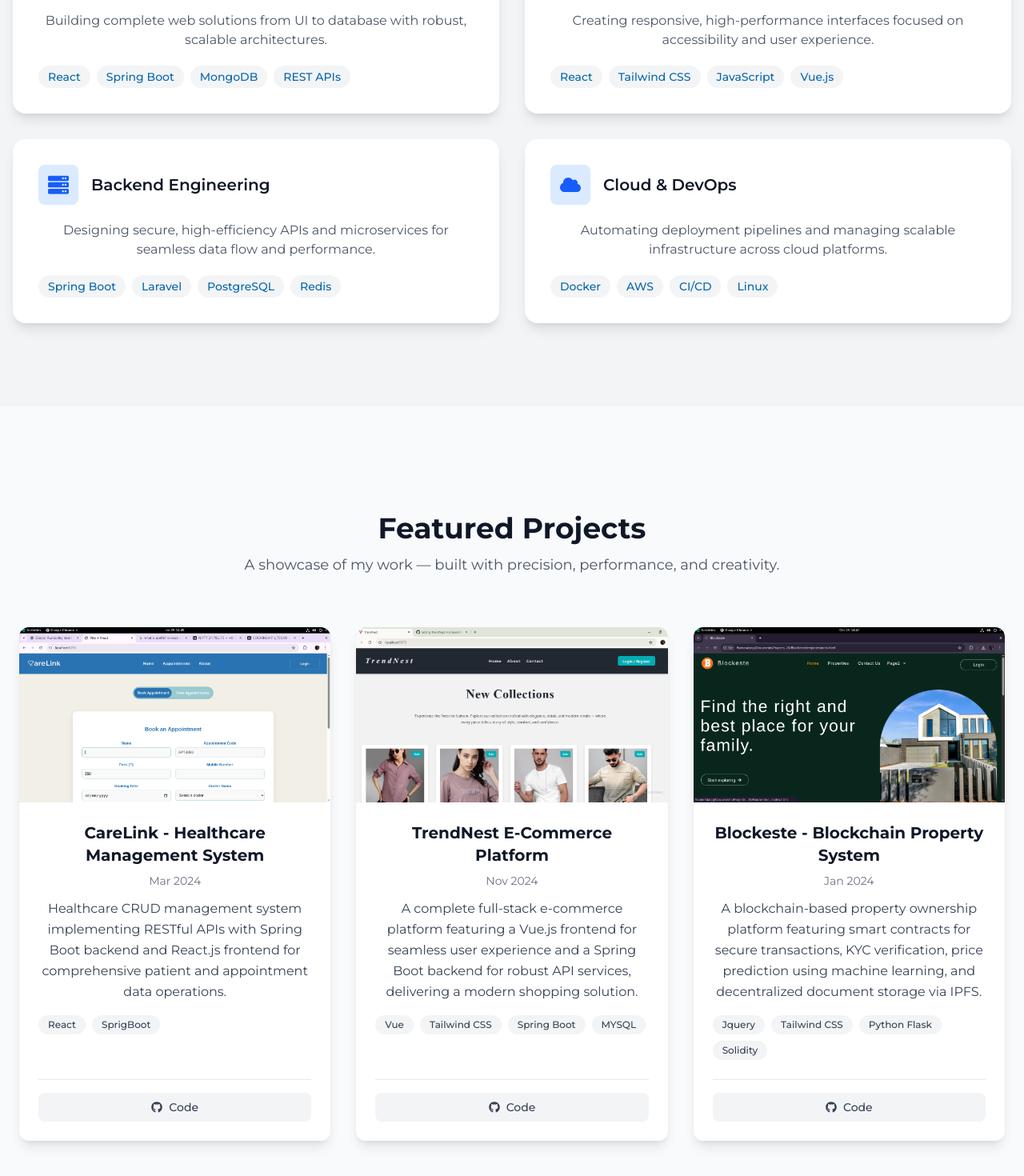
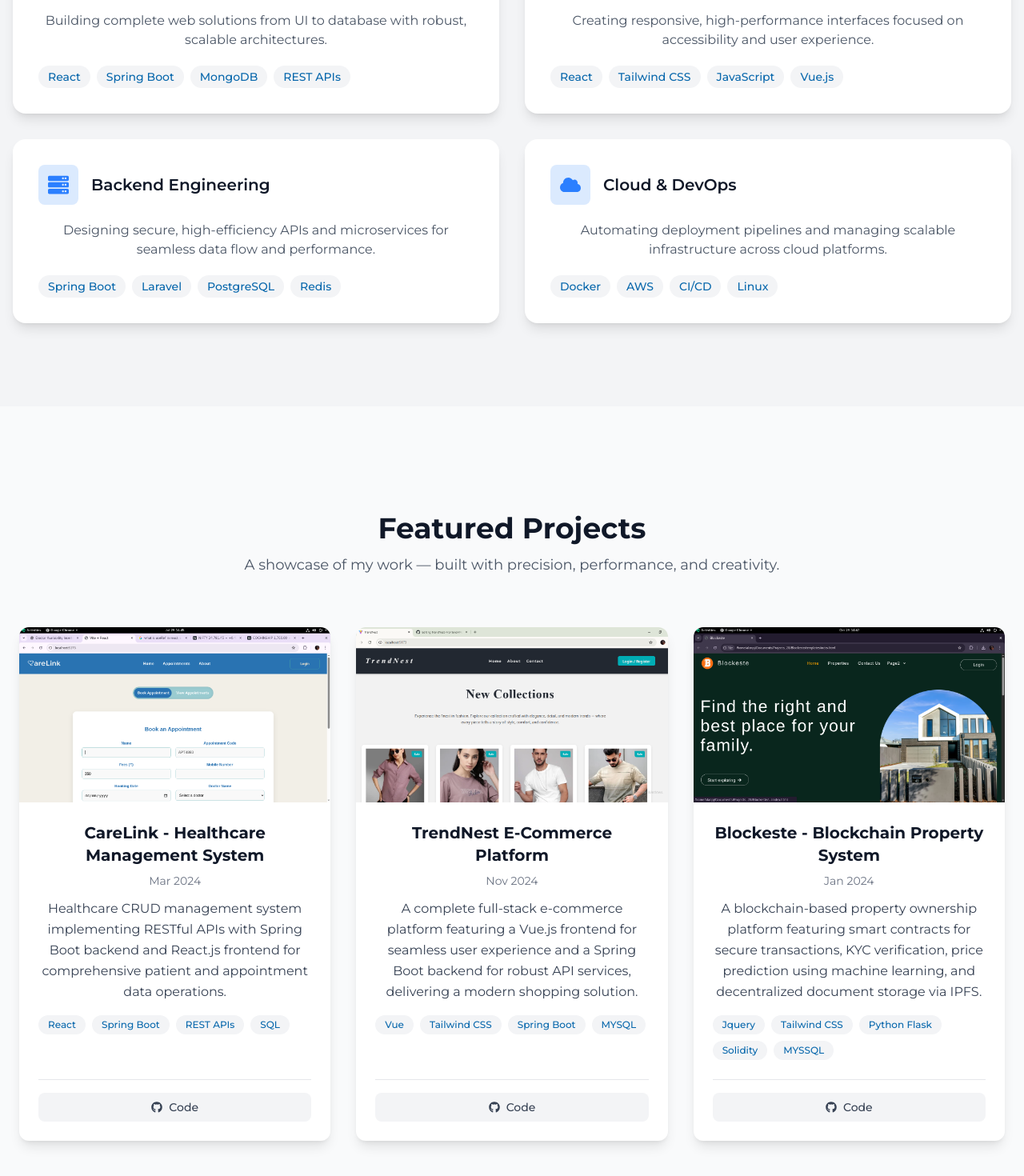
Before and after one commit to Alan-P-J/React_Tailwind_Portfolio_Demo, a React (Vite) app: page / in a window 1280 px wide. Shown: the part 2084-3554 px from the top of the page at 80% size. Built offline with nearby package versions, Linux system fonts and the light colour scheme; a web font is replaced by a local one.

Commit message:
Still have scrolling hover issue in mobile view

```diff
--- a/src/components/Projects.jsx
+++ b/src/components/Projects.jsx
@@ -16,7 +16,7 @@ const Projects = forwardRef((props, ref) => {
 
       ],
       techStack: {
-        frontend: [{ icon: SiReact, name: "React" }, { icon: SiSpringboot, name: "SprigBoot" }],
+        frontend: [{ icon: SiReact, name: "React" }, { icon: SiSpringboot, name: "Spring Boot" },{ icon: SiSpringboot, name: "REST APIs" },{ icon: SiSpringboot, name: "SQL" }],
       },
       liveDemo: "https://weather.alanj.dev",
       sourceCode: "https://github.com/Alan-P-J/CareLink-using-Spring-boot",
@@ -50,7 +50,7 @@ const Projects = forwardRef((props, ref) => {
       ],
       techStack: {
         frontend: [{ icon: SiReact, name: "Jquery" }, { icon: SiTailwindcss, name: "Tailwind CSS" }],
-        backend: [{ icon: SiSpringboot, name: "Python Flask" },{ icon: SiSpringboot, name: "Solidity" } ],
+        backend: [{ icon: SiSpringboot, name: "Python Flask" },{ icon: SiSpringboot, name: "Solidity" },{ icon: SiSpringboot, name: "MYSSQL" } ],
       },
       liveDemo: "https://taskmanager.alanj.dev",
       sourceCode: "https://github.com/Alan-P-J/Blockeste",
@@ -124,7 +124,7 @@ const Projects = forwardRef((props, ref) => {
                         techs.map((tech, i) => (
                           <span
                             key={`${category}-${i}`}
-                            className="inline-flex items-center gap-1 px-3 py-1 text-xs font-medium text-gray-700 bg-gray-100 rounded-full dark:bg-gray-700 dark:text-gray-200"
+                            className="text-[#0767ac] inline-flex items-center gap-1 px-3 py-1 text-xs font-medium  bg-gray-100 rounded-full dark:bg-gray-700 dark:text-gray-200"
                           >
                             {/* <tech.icon size={12} /> */}
                             {tech.name}
--- a/src/components/Skills.jsx
+++ b/src/components/Skills.jsx
@@ -54,7 +54,7 @@ const SkillsAndServices = forwardRef((props,ref) => {
               className="p-8 transition-all duration-500 bg-white shadow-lg skills dark:bg-gray-800 rounded-2xl hover:shadow-xl"
             >
               <div className="flex items-center gap-4 mb-5">
-                <div className="p-3 text-blue-600 duration-500 bg-blue-100 rounded-lg dark:bg-blue-900 dark:text-blue-400">
+                <div className="p-3 text-blue-500 duration-500 bg-blue-100 rounded-lg dark:bg-blue-900 dark:text-blue-400">
                   <service.icon size={26} />
                 </div>
                 <h3 className="text-xl font-semibold text-gray-900 duration-500 dark:text-white">
--- a/src/components/ToTop.jsx
+++ b/src/components/ToTop.jsx
@@ -10,7 +10,7 @@ const ToTop = ({onTop}) => {
       top: 0,
       behavior: "smooth",
     });
-    console.log("Scrolled to top");
+
     onTop();
   };
 
```
